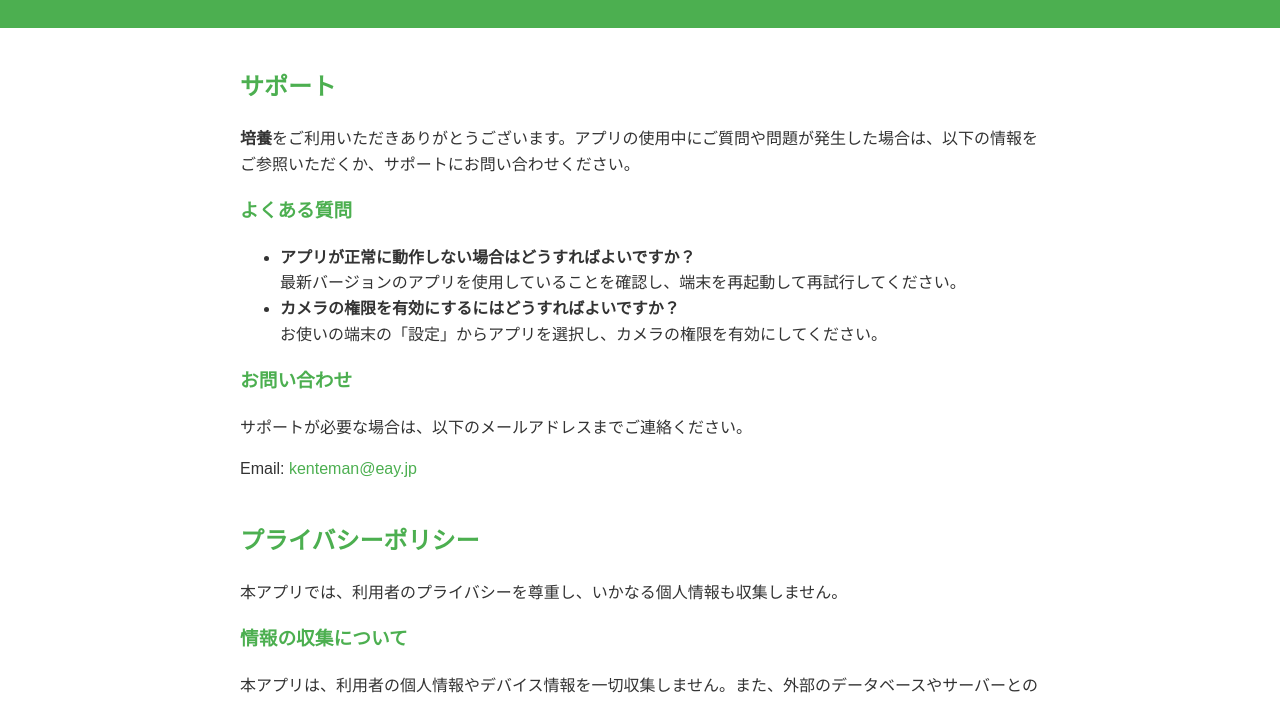
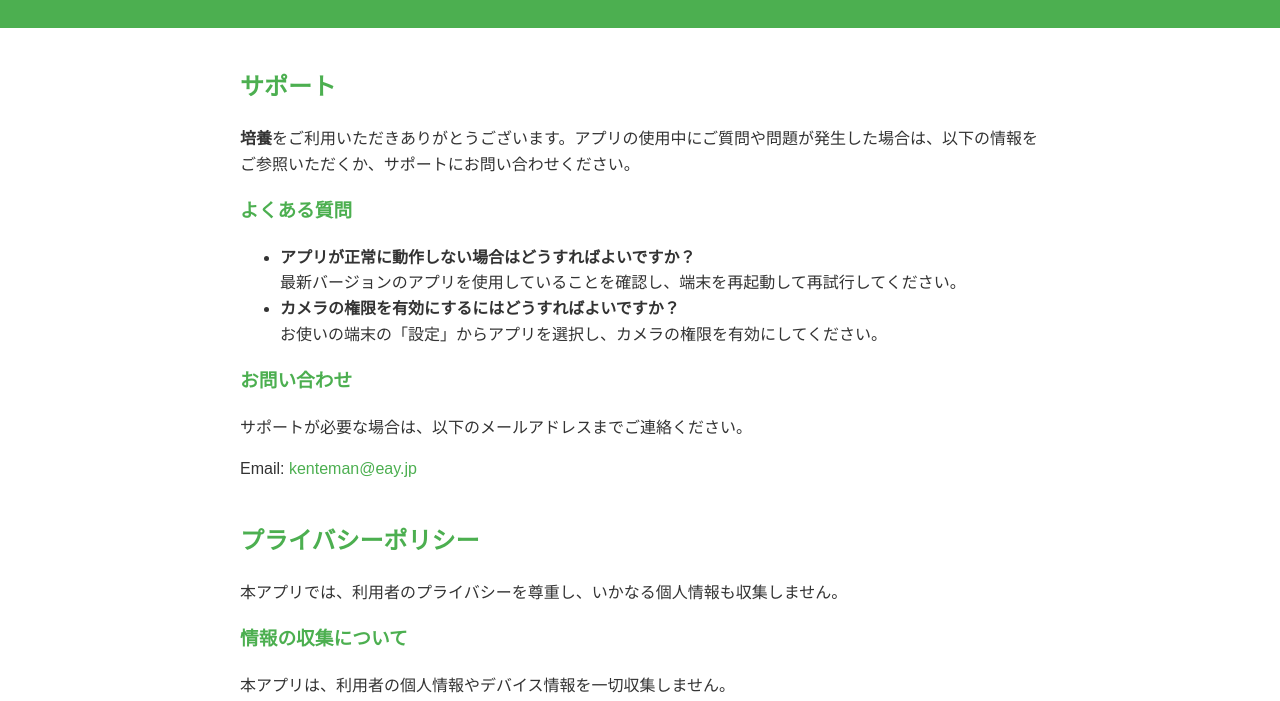
Before and after one commit to kenteman/kenteman.github.io, a plain HTML site: page index.html in a window 1280 px wide. Shown: the part 86-787 px from the top of the page. Drawn offline with Linux system fonts and the light colour scheme.

Commit message:
Update index.html

```diff
--- a/index.html
+++ b/index.html
@@ -71,7 +71,7 @@
             <p>本アプリでは、利用者のプライバシーを尊重し、いかなる個人情報も収集しません。</p>
 
             <h3>情報の収集について</h3>
-            <p>本アプリは、利用者の個人情報やデバイス情報を一切収集しません。また、外部のデータベースやサーバーとの通信も行いません。</p>
+            <p>本アプリは、利用者の個人情報やデバイス情報を一切収集しません。</p>
 
             <h3>お問い合わせ</h3>
             <p>プライバシーに関するご質問がある場合は、以下のメールアドレスまでお問い合わせください。</p>
```
